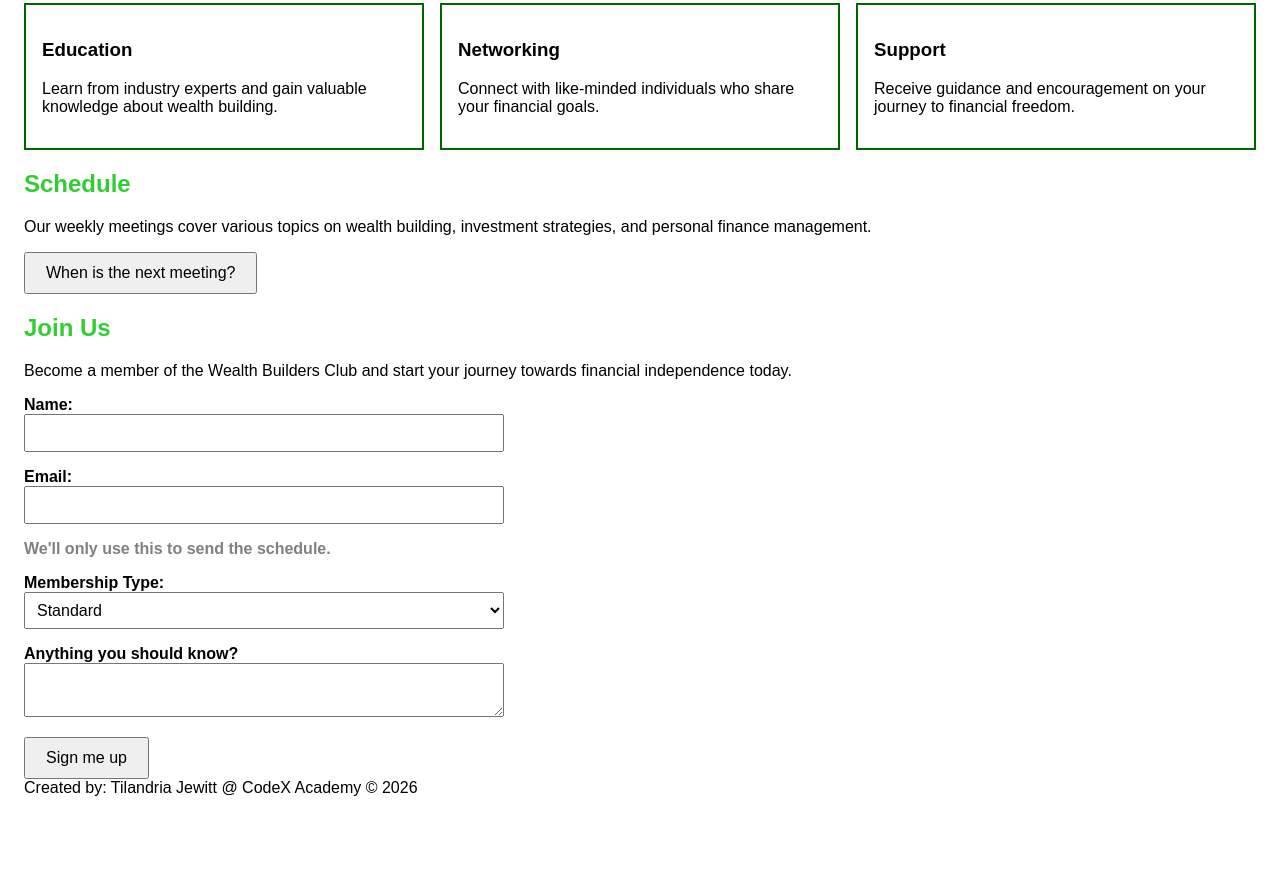
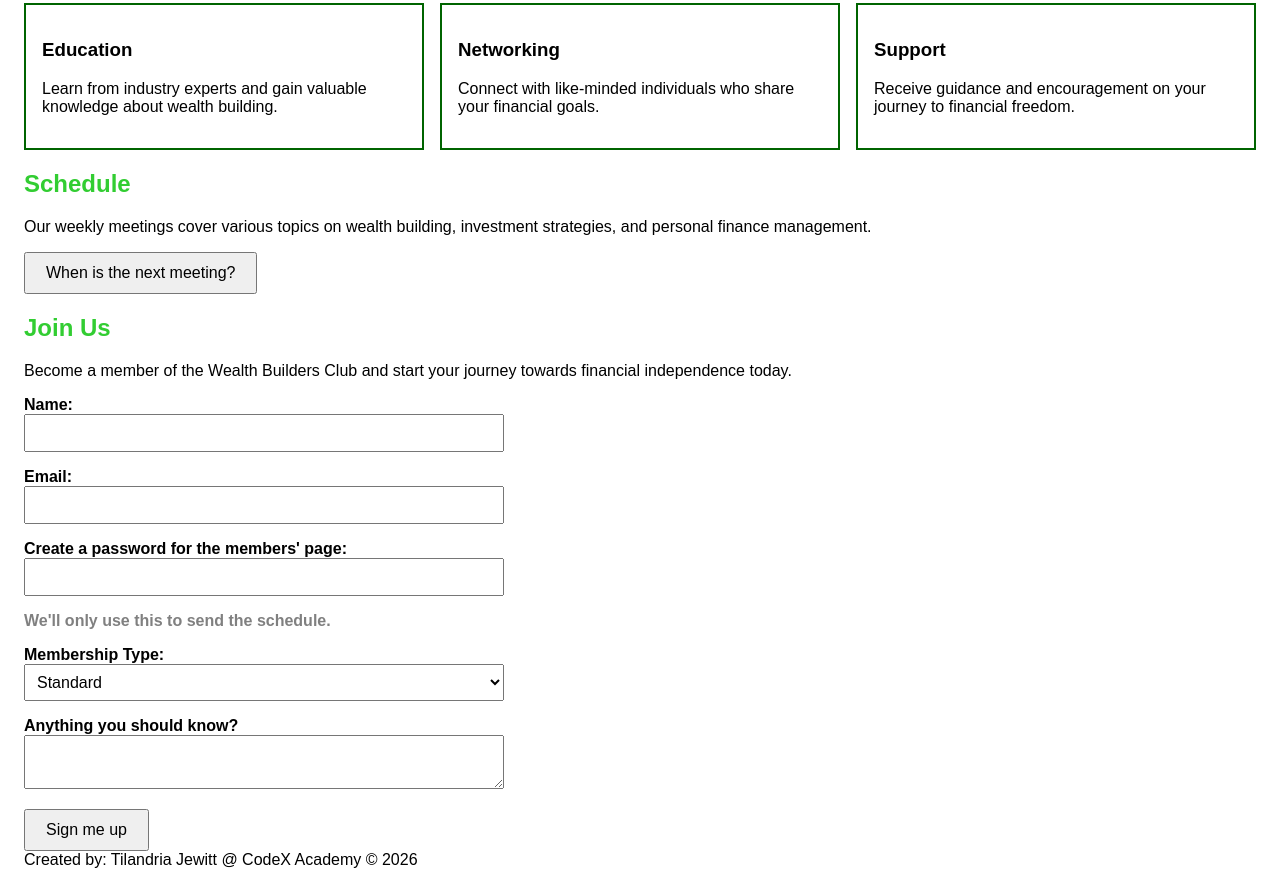
Before and after one commit to tjewitt-hub/signup-page, a plain HTML site: page index.html in a window 1280 px wide. Shown: the part 487-1356 px from the top of the page. Before the commit the page ends 1284 px from the top, so only its background shows below. Drawn offline with Linux system fonts and the light colour scheme.

Commit message:
Add password field

```diff
--- a/index.html
+++ b/index.html
@@ -63,6 +63,8 @@
                 <input type="text" id="name" name="name" required />
                 <label for="email">Email:</label>
                 <input type="email" id="email" name="email" required />
+                <label for="password">Create a password for the members' page:</label>
+                <input type="password" id="password" name="password" required />
                 <label id="placeholder">We'll only use this to send the schedule.</label>
                 <label for="membership">Membership Type:</label>
                 <select id="membership" name="membership">
```
